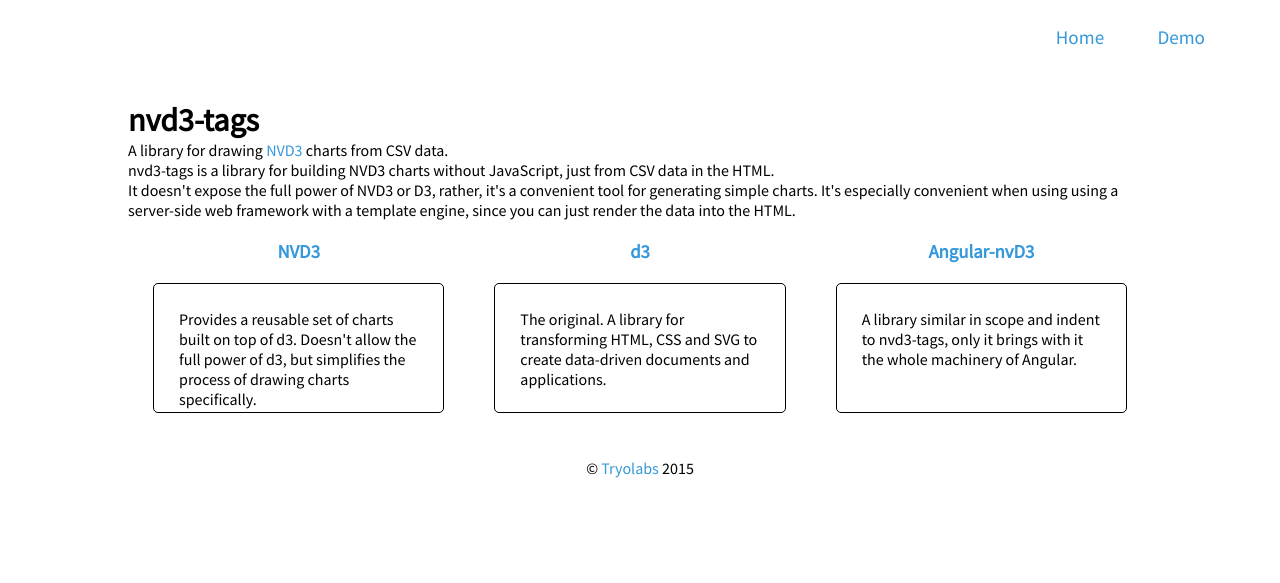
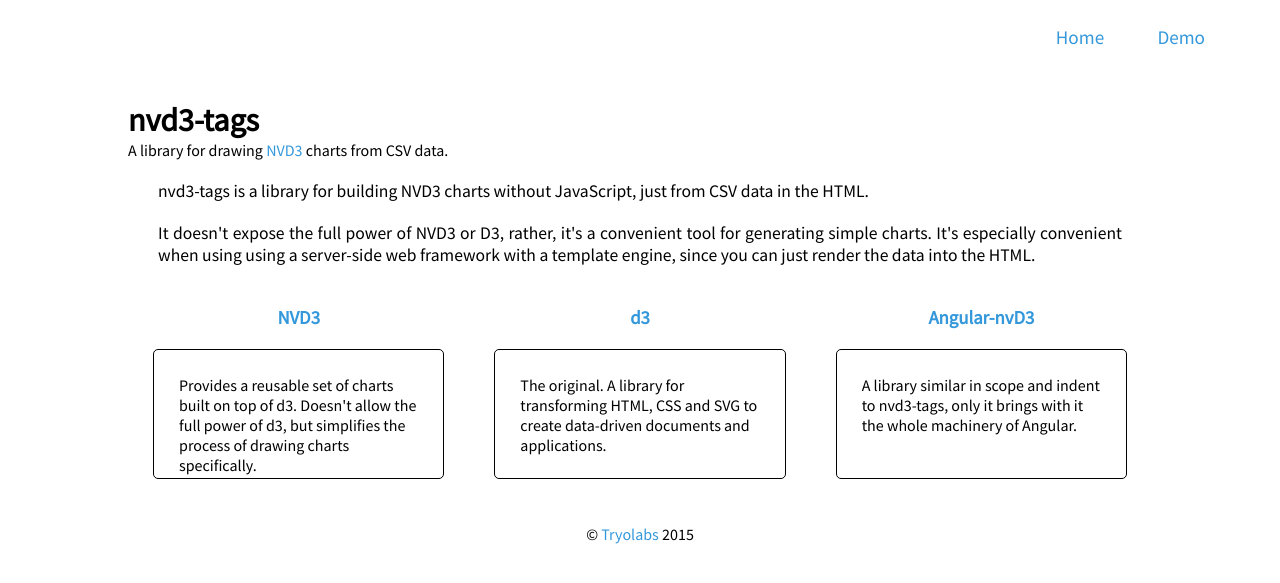
Before and after one commit to tryolabs/nvd3-tags, a Jekyll site: the page built from index.html, in a window 1280 px wide. Shown: the top 583 px of the page. Built offline with Jekyll 4.4.1, drawn with Linux system fonts in a browser that asks for light colours; nearby versions of some CDN libraries; a script that is not in the unit is left out.

Commit message:
Add some home page style

```diff
--- a/css/main.scss
+++ b/css/main.scss
@@ -137,6 +137,17 @@
 
 /* Home */
 
+.intro {
+  p {
+    margin: 20px 30px;
+
+    text-align: justify;
+    text-justify: inter-word;
+
+    font-size: 1.1em;
+  }
+}
+
 .others {
   ul {
     @include row();
```
